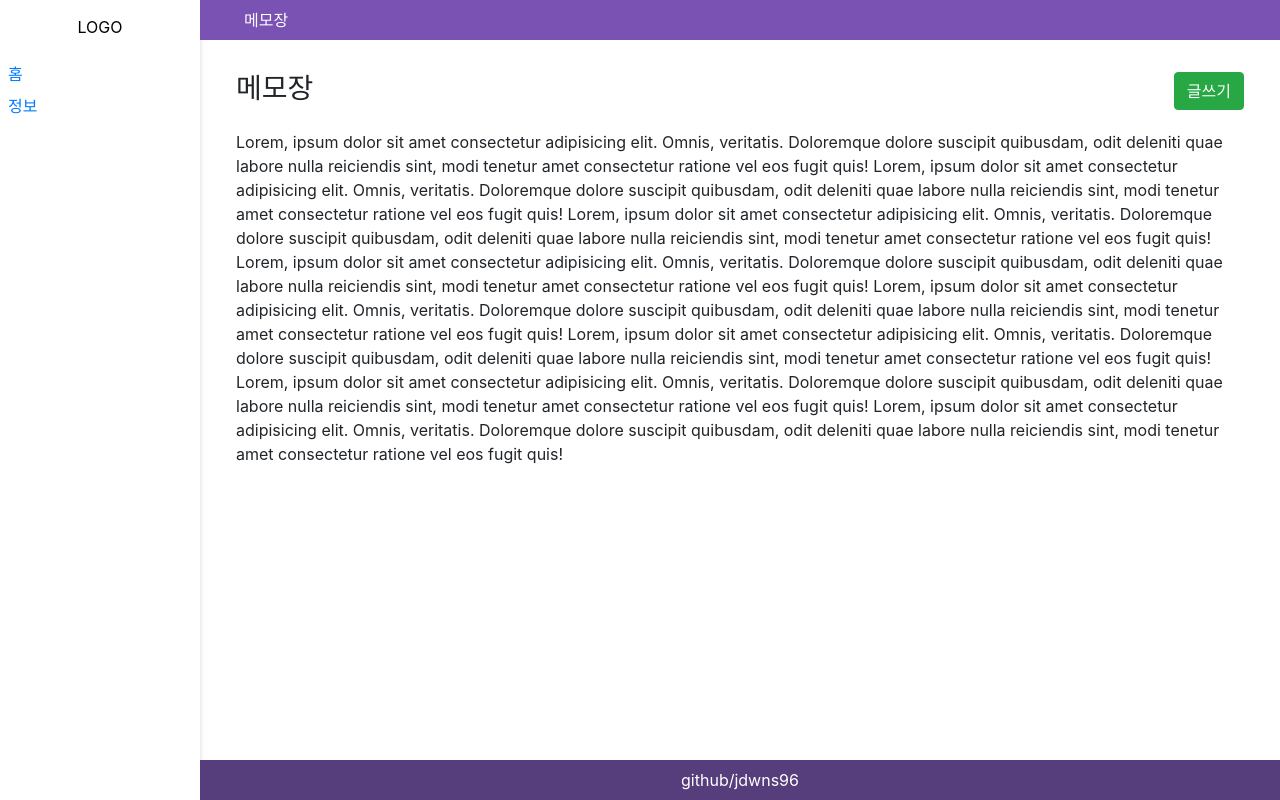
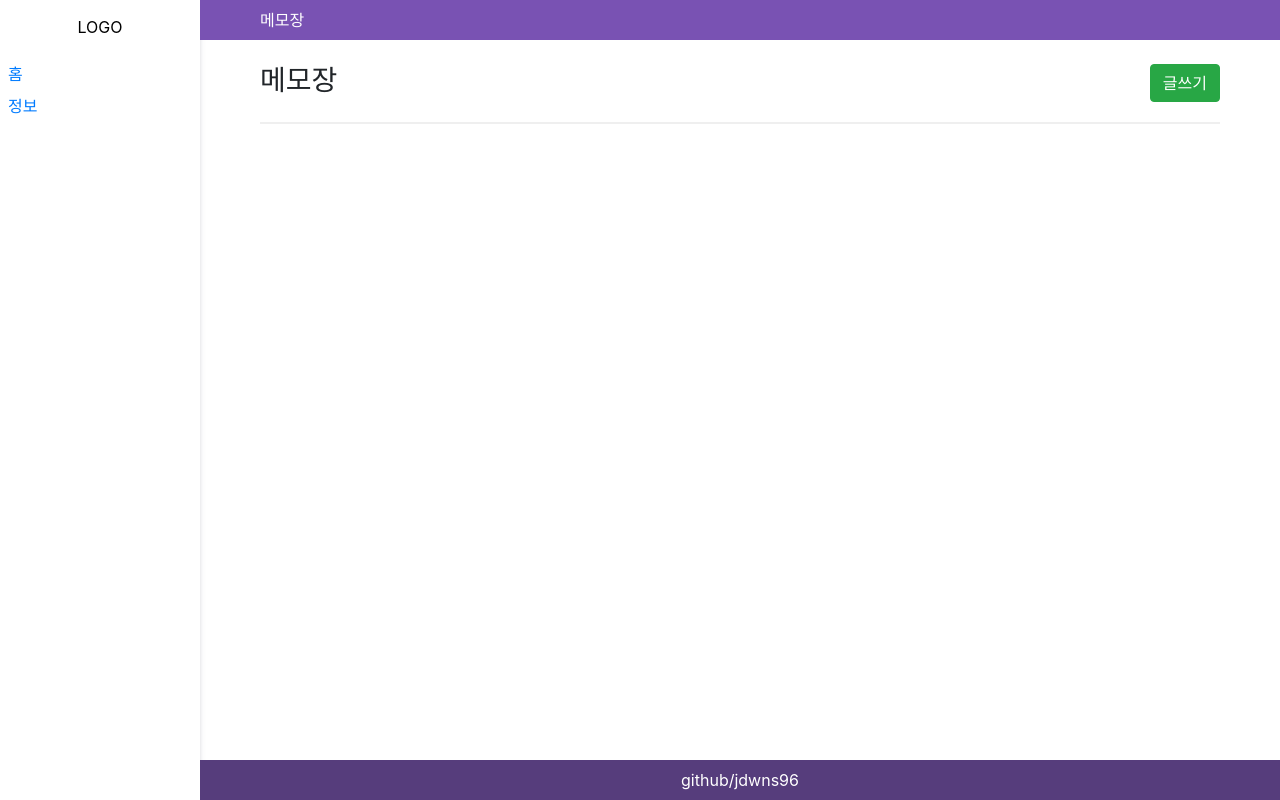
Before and after one commit to jdwns96/Express-Memo, a website: page page/index.html in a window 1280 px wide. Drawn offline with nearby package versions, Linux system fonts and the light colour scheme; files that its build step writes are made by us from their sources.

Commit message:
[UPDATE] main layout

```diff
--- a/page/index.html
+++ b/page/index.html
@@ -2,9 +2,9 @@
 {% extends "template/base.html" %}
 <!-- base -->
 {% block content %}
-
-<main class="px-2 pt-2">
-  <div class="d-flex justify-content-between mt-4 mb-3">
+<link rel="stylesheet" type="text/css" href="/css/home.css" />
+<main class="home">
+  <div class="home__header d-flex justify-content-between mt-4 mb-3">
     <div class="">
       <h3>메모장</h3>
     </div>
@@ -24,31 +24,7 @@
       <button class="post__delete-btn btn btn-danger mx-2">삭제</button>
     </div>
   </article>
-  {% endfor %} Lorem, ipsum dolor sit amet consectetur adipisicing elit. Omnis,
-  veritatis. Doloremque dolore suscipit quibusdam, odit deleniti quae labore
-  nulla reiciendis sint, modi tenetur amet consectetur ratione vel eos fugit
-  quis! Lorem, ipsum dolor sit amet consectetur adipisicing elit. Omnis,
-  veritatis. Doloremque dolore suscipit quibusdam, odit deleniti quae labore
-  nulla reiciendis sint, modi tenetur amet consectetur ratione vel eos fugit
-  quis! Lorem, ipsum dolor sit amet consectetur adipisicing elit. Omnis,
-  veritatis. Doloremque dolore suscipit quibusdam, odit deleniti quae labore
-  nulla reiciendis sint, modi tenetur amet consectetur ratione vel eos fugit
-  quis! Lorem, ipsum dolor sit amet consectetur adipisicing elit. Omnis,
-  veritatis. Doloremque dolore suscipit quibusdam, odit deleniti quae labore
-  nulla reiciendis sint, modi tenetur amet consectetur ratione vel eos fugit
-  quis! Lorem, ipsum dolor sit amet consectetur adipisicing elit. Omnis,
-  veritatis. Doloremque dolore suscipit quibusdam, odit deleniti quae labore
-  nulla reiciendis sint, modi tenetur amet consectetur ratione vel eos fugit
-  quis! Lorem, ipsum dolor sit amet consectetur adipisicing elit. Omnis,
-  veritatis. Doloremque dolore suscipit quibusdam, odit deleniti quae labore
-  nulla reiciendis sint, modi tenetur amet consectetur ratione vel eos fugit
-  quis! Lorem, ipsum dolor sit amet consectetur adipisicing elit. Omnis,
-  veritatis. Doloremque dolore suscipit quibusdam, odit deleniti quae labore
-  nulla reiciendis sint, modi tenetur amet consectetur ratione vel eos fugit
-  quis! Lorem, ipsum dolor sit amet consectetur adipisicing elit. Omnis,
-  veritatis. Doloremque dolore suscipit quibusdam, odit deleniti quae labore
-  nulla reiciendis sint, modi tenetur amet consectetur ratione vel eos fugit
-  quis!
+  {% endfor %}
 </main>
 
 <script>
--- a/public/css/base.css
+++ b/public/css/base.css
@@ -1,8 +1,9 @@
 .base {
+  position: relative;
+  flex: 1;
   display: flex;
+  flex-direction: column;
   overflow: auto;
-  flex: 1;
-  flex-direction: column;
   min-height: 100vh;
   height: 100vh;
 }
@@ -11,9 +12,8 @@
   flex: 1;
   width: 100%;
   justify-content: center;
-  height: 100%;
 }
 .body__wrapper {
+  padding: 0 2rem;
   max-width: 1024px;
-  height: 100%;
 }
--- a/public/css/header.css
+++ b/public/css/header.css
@@ -9,7 +9,7 @@
   max-width: 1024px;
   display: flex;
   justify-content: space-between;
-  padding: 0 1rem;
+  padding: 0 2rem;
 }
 
 .header .header__logo {
--- /dev/null
+++ b/public/css/home.css
@@ -0,0 +1,7 @@
+.post {
+  /* background-color: red; */
+}
+.home__header {
+  padding-bottom: 1rem;
+  border-bottom: 2px solid #efefef;
+}
```
